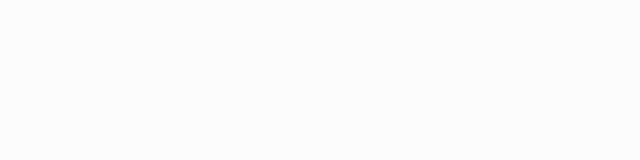
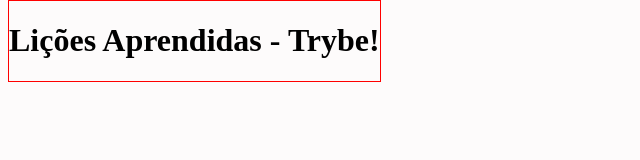
Before and after one commit to pedro-henrique-a-silva/lessons-learned, a website: page index.html in a window 1280 px wide. Shown: the whole page, without its empty margins (0-640 px from the left). Drawn offline with Linux system fonts and the light colour scheme.

Commit message:
Requisito 2 concluido

```diff
--- a/index.html
+++ b/index.html
@@ -8,6 +8,9 @@
   <title>Document</title>
 </head>
 <body>
+  <header id="cabecalho">
+    <h1 id="titulo">Lições Aprendidas - Trybe!</h1>
+  </header>
 
 </body>
 </html>
--- a/style.css
+++ b/style.css
@@ -1,3 +1,9 @@
 body {
   background-color: rgb(253, 251, 251);
 }
+
+header {
+  position: fixed;
+  border: 1px solid red;
+  top: 0;
+}
```
